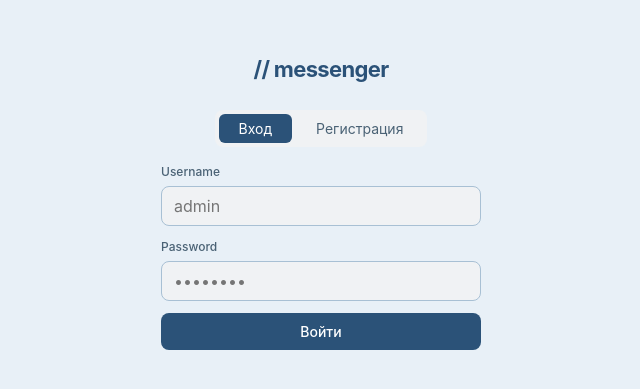
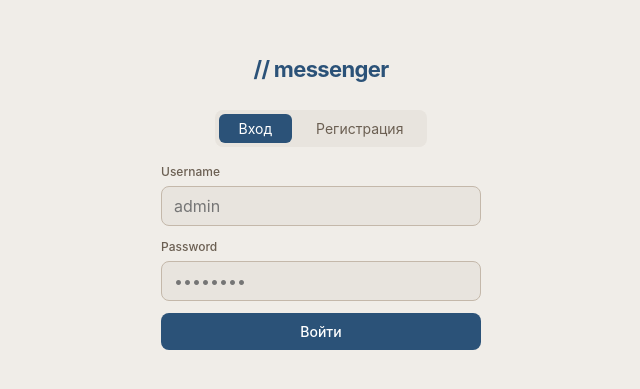
Before and after one commit to sodanoe/messenger, a React (Vite) app in the folder frontend/: page / in a window 1280 px wide. Shown: the part 199-588 px from the top of the page, without its empty margins (319-959 px from the left). Built offline with nearby package versions, Linux system fonts and the light colour scheme.

Commit message:
trying more warmer colors

```diff
--- a/frontend/src/index.css
+++ b/frontend/src/index.css
@@ -26,12 +26,12 @@
 
 @media (prefers-color-scheme: light) {
   :root {
-    --bg: #e8f0f7;
-    --bg2: #f0f2f4;
-    --bg3: #e4e8ec;
-    --text: #0f1f2e;
-    --text2: #4a6275;
-    --border: #a8c0d4;
+    --bg: #f0ede8;
+    --bg2: #e8e4de;
+    --bg3: #dedad4;
+    --text: #1a1612;
+    --text2: #6b5f52;
+    --border: #c4b8aa;
     --accent: #2b5278;
     --accent2: #1e3a5f;
     --accent-gradient: linear-gradient(135deg, #2b5278, #254769);
@@ -89,9 +89,9 @@ em-emoji-picker {
 
 @media (prefers-color-scheme: light) {
   em-emoji-picker {
-    --rgb-background: 240, 242, 244;
-    --rgb-input: 228, 232, 236;
-    --rgb-color: 15, 31, 46;
+    --rgb-background: 232, 228, 222;
+    --rgb-input: 222, 218, 212;
+    --rgb-color: 26, 22, 18;
     --rgb-accent: 43, 82, 120;
   }
 }
```
